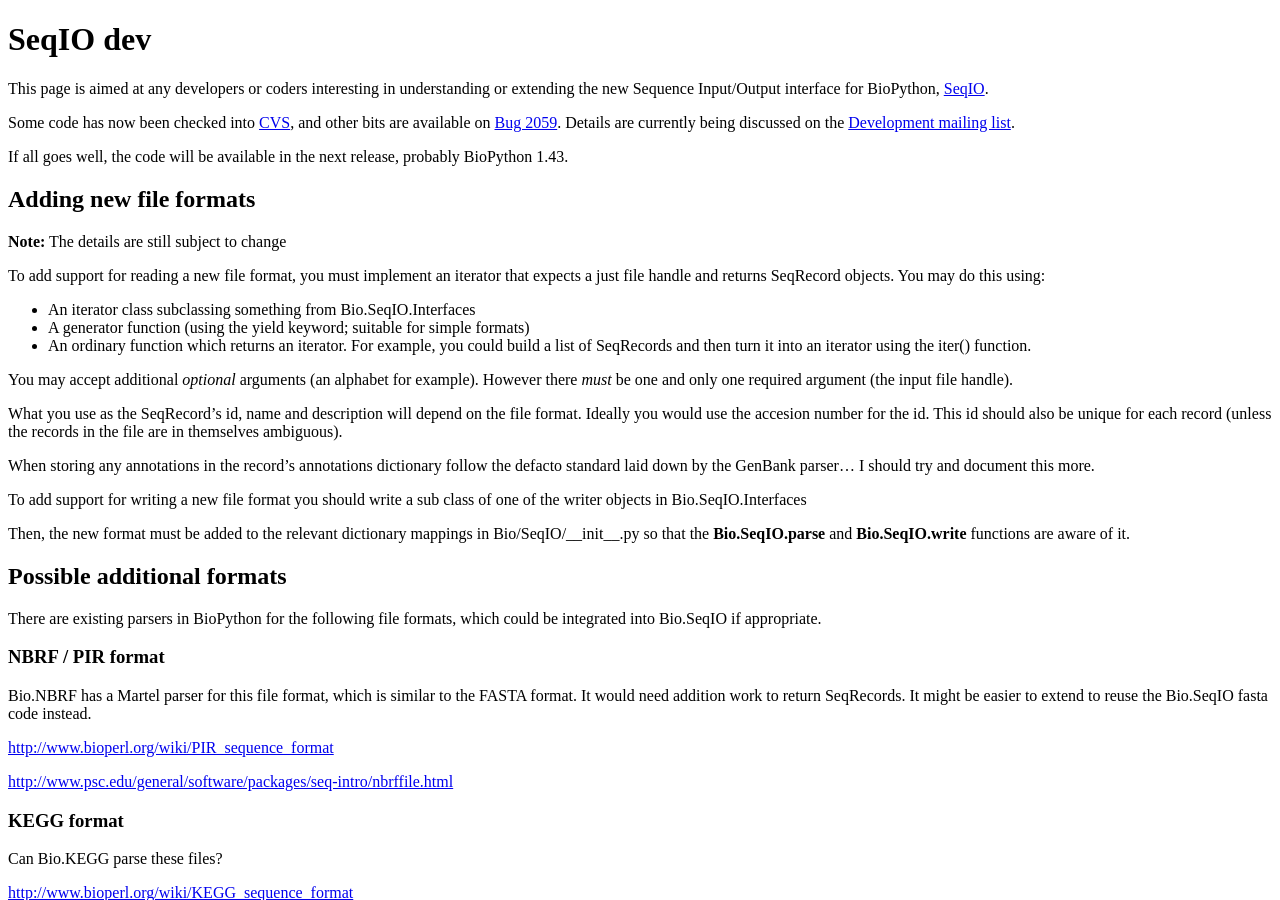
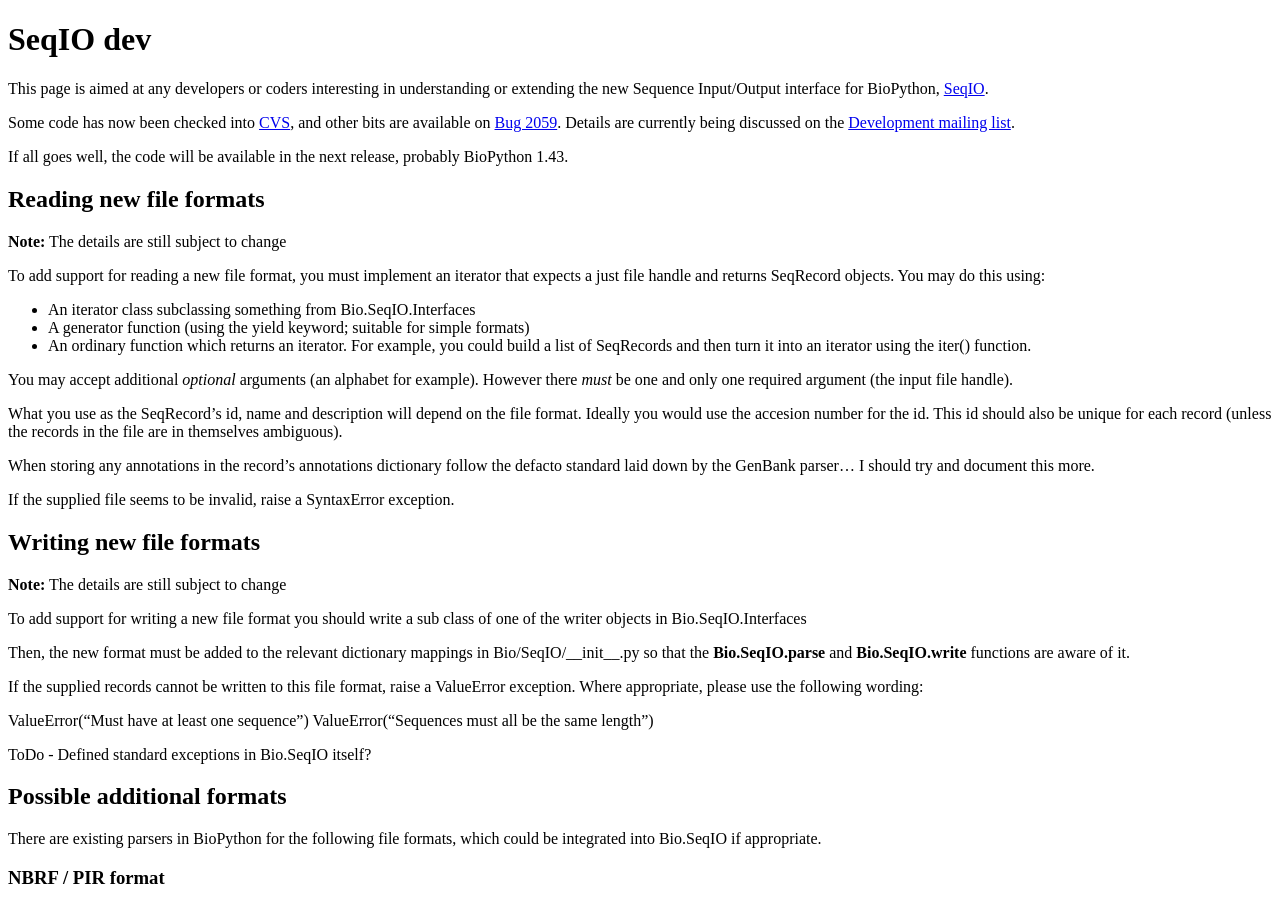
Before and after one commit to biopython/biopython.github.io, a Jekyll site: the page built from wiki/SeqIO_dev.md, in a window 1280 px wide and 900 px high. Built offline with Jekyll 4.4.1, drawn with Linux system fonts in a browser that asks for light colours.

Commit message:
notes on exceptions

```diff
--- a/wiki/SeqIO_dev.md
+++ b/wiki/SeqIO_dev.md
@@ -18,8 +18,8 @@ list](http://biopython.org/wiki/Mailing_lists).
 If all goes well, the code will be available in the next release,
 probably BioPython 1.43.
 
-Adding new file formats
------------------------
+Reading new file formats
+------------------------
 
 **Note:** The details are still subject to change
 
@@ -47,12 +47,28 @@ When storing any annotations in the record's annotations dictionary
 follow the defacto standard laid down by the GenBank parser... I should
 try and document this more.
 
+If the supplied file seems to be invalid, raise a SyntaxError exception.
+
+Writing new file formats
+------------------------
+
+**Note:** The details are still subject to change
+
 To add support for writing a new file format you should write a sub
 class of one of the writer objects in Bio.SeqIO.Interfaces
 
 Then, the new format must be added to the relevant dictionary mappings
 in Bio/SeqIO/\_\_init\_\_.py so that the **Bio.SeqIO.parse** and
 **Bio.SeqIO.write** functions are aware of it.
+
+If the supplied records cannot be written to this file format, raise a
+ValueError exception. Where appropriate, please use the following
+wording:
+
+ValueError("Must have at least one sequence") ValueError("Sequences must
+all be the same length")
+
+ToDo - Defined standard exceptions in Bio.SeqIO itself?
 
 Possible additional formats
 ---------------------------
```
Also changed, not shown: 1 other file.
